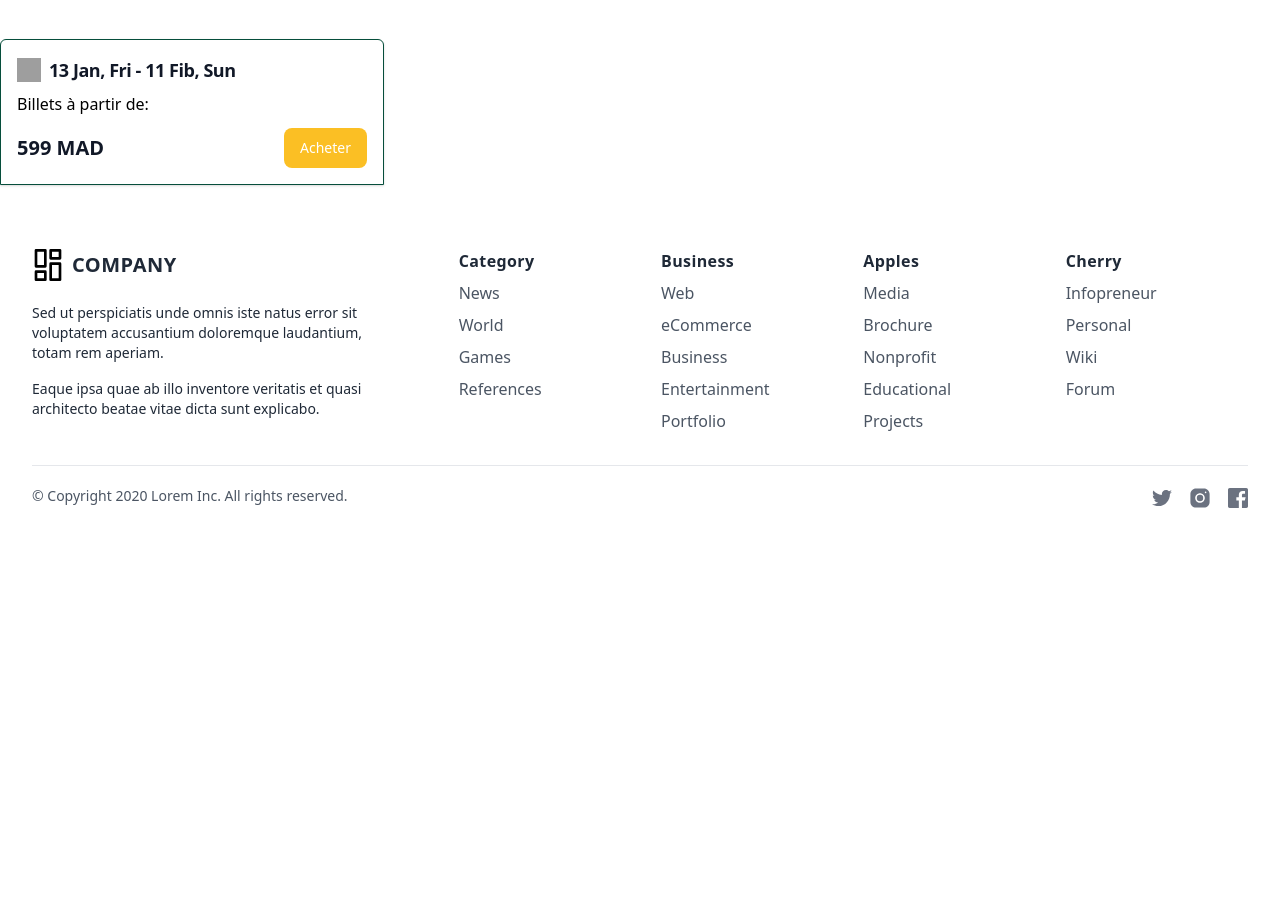
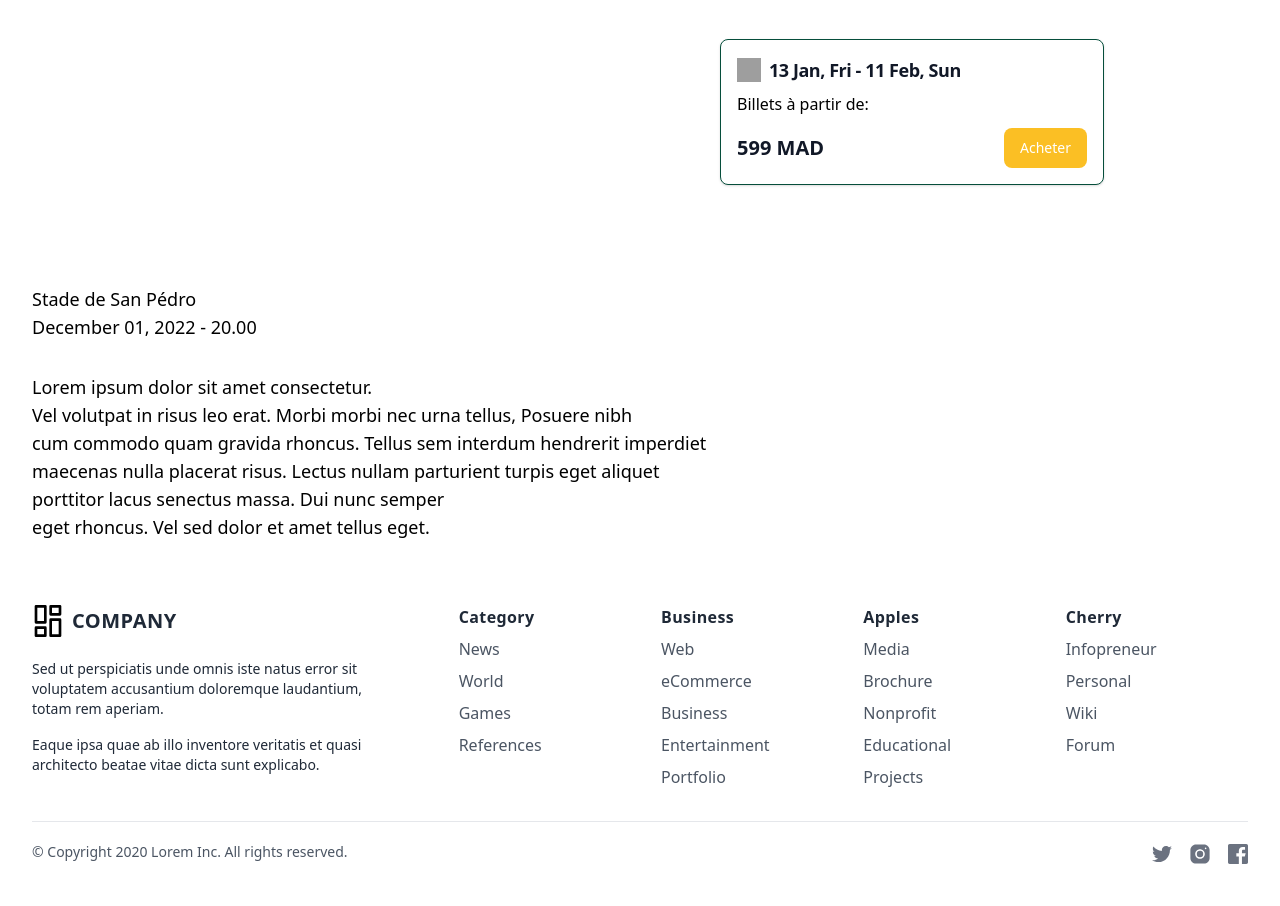
Before and after one commit to YFakihi/Reservation-Page, a PHP site: page /reservation.php in a window 1280 px wide. Shown: the part 795-1701 px from the top of the page. Before the commit the page ends 1303 px from the top, so only its background shows below. Run offline with PHP 8.4, Linux system fonts and the light colour scheme; grey boxes are pictures that could not be loaded.

Commit message:
ajouter des modification comme bg image  et fix div de reservation

```diff
--- a/src/reservation.php
+++ b/src/reservation.php
@@ -11,6 +11,7 @@
   <title>Africa Cup of Nations Cote d'Ivoire 23</title>
   <link href="https://unpkg.com/tailwindcss@^2/dist/tailwind.min.css" rel="stylesheet">
   <link rel="stylesheet" href="style.css">
+  <link rel="stylesheet" href="script.js">
 </head>
 <header>
 
@@ -22,7 +23,7 @@
   <div class="max-w-screen-xl flex flex-wrap items-center justify-between mx-auto p-4">
   <a href="https://flowbite.com/" class="flex items-center space-x-3 rtl:space-x-reverse">
       <img src="../img/logo-en.svg" class="h-8" alt="Flowbite Logo">
-      <span class="self-center text-2xl font-semibold whitespace-nowrap dark:text-white">Flowbite</span>
+      <span class="self-center text-2xl font-semibold whitespace-nowrap dark:text-white"></span>
   </a>
   <div class="flex md:order-2 space-x-3 md:space-x-0 rtl:space-x-reverse">
       <!-- <button type="button" class="text-white bg-blue-700 hover:bg-blue-800 focus:ring-4 focus:outline-none focus:ring-blue-300 font-medium rounded-lg text-sm px-4 py-2 text-center dark:bg-blue-600 dark:hover:bg-blue-700 dark:focus:ring-blue-800">Login</button> -->
@@ -61,19 +62,21 @@
       >
         <img
           class="lg:w-9/12 md:w-9/12 object-cover object-center rounded-lg md:mt-0 mt-12"
-          src="../img/bg.png"
-          alt="step"
-        />
+          src="../img/skysports-afcon-tv-rights_5615682.jpg"
+          alt="step"/>
       </div>
 </section>
 
 
-<div class="w-full max-w-sm bg-white border border-green-900 rounded-lg shadow dark:bg-gray-800 dark:border-gray-700 rounded-t-md rounded-b-none overflow-hidden">
+
+
+<div class="flex justify-end top-20 sticky" style="margin-right: 11rem; height: 20% ">
+    <div class="w-full max-w-sm bg-white border border-green-900 rounded-lg shadow dark:bg-gray-800 dark:border-gray-700 rounded-t-md rounded-b-none overflow-hidden"  style="border-radius: 8px;">
         <div class="px-4 py-4">
             <div class="flex items-center">
                 <a href="#" class="flex items-center">
                     <img src="../img/icons8-date-50.png" alt="" class="w-6 h-6 mr-2">
-                <h5 class="text-lg font-semibold tracking-tight text-gray-900 dark:text-white">13 Jan, Fri - 11 Fib, Sun</h5>
+                    <h5 class="text-lg font-semibold tracking-tight text-gray-900 dark:text-white">13 Jan, Fri - 11 Feb, Sun</h5>
                 </a>
             </div>
             <div class="mt-2">
@@ -85,6 +88,24 @@
             </div>
         </div>
     </div>
+</div>
+
+<div class="px-4 pt-16 mx-auto sm:max-w-xl md:max-w-full lg:max-w-screen-xl md:px-24 lg:px-8">
+<div class="">
+
+        <h2 class="text-3xl font-bold text-white">Morocco vs Tanzania</h2>
+        <p class="text-lg text-dark-400">Stade de San Pédro</p>
+        <p class="text-lg text-daek-400">December 01, 2022 - 20.00</p>
+        <h3 class="text-2xl font-semibold text-white">Match Information</h3>
+        <p class="text-lg text-dark-400">Lorem ipsum dolor sit amet consectetur. </br>
+          Vel volutpat in risus leo erat. Morbi morbi nec urna tellus, Posuere nibh </br>
+          cum commodo quam gravida rhoncus. Tellus sem interdum hendrerit imperdiet  </br>
+          maecenas nulla placerat risus. Lectus nullam parturient turpis eget aliquet </br>
+           porttitor lacus senectus massa. Dui nunc semper </br>eget rhoncus. Vel sed dolor et amet tellus eget.</p>
+</div>
+</div>
+<div>
+
 
 
 <div class="px-4 pt-16 mx-auto sm:max-w-xl md:max-w-full lg:max-w-screen-xl md:px-24 lg:px-8">
--- /dev/null
+++ b/src/script.js
@@ -0,0 +1,23 @@
+// window.addEventListener('scroll', function() {
+//     var div = document.getElementById('fixedDiv');
+//     var scrollPosition = window.scrollY || window.pageYOffset;
+
+//     if (scrollPosition > 0) {
+//       div.classList.add('top-0');
+//     } else {
+//       div.classList.remove('top-0');
+//     }
+//   });
+
+const stickyDiv = document.querySelector('.sticky');
+const bottomLimit = 50; // Adjust this value as needed
+
+window.addEventListener('scroll', () => {
+    const scrollPosition = window.scrollY;
+
+    if (scrollPosition >= bottomLimit) {
+        stickyDiv.classList.add('sticky-bottom-limit');
+    } else {
+        stickyDiv.classList.remove('sticky-bottom-limit');
+    }
+});
```
Also changed, not shown: img/skysports-afcon-tv-rights_5615682.jpg (added). Lines whose indentation alone changed are shown as unchanged.
